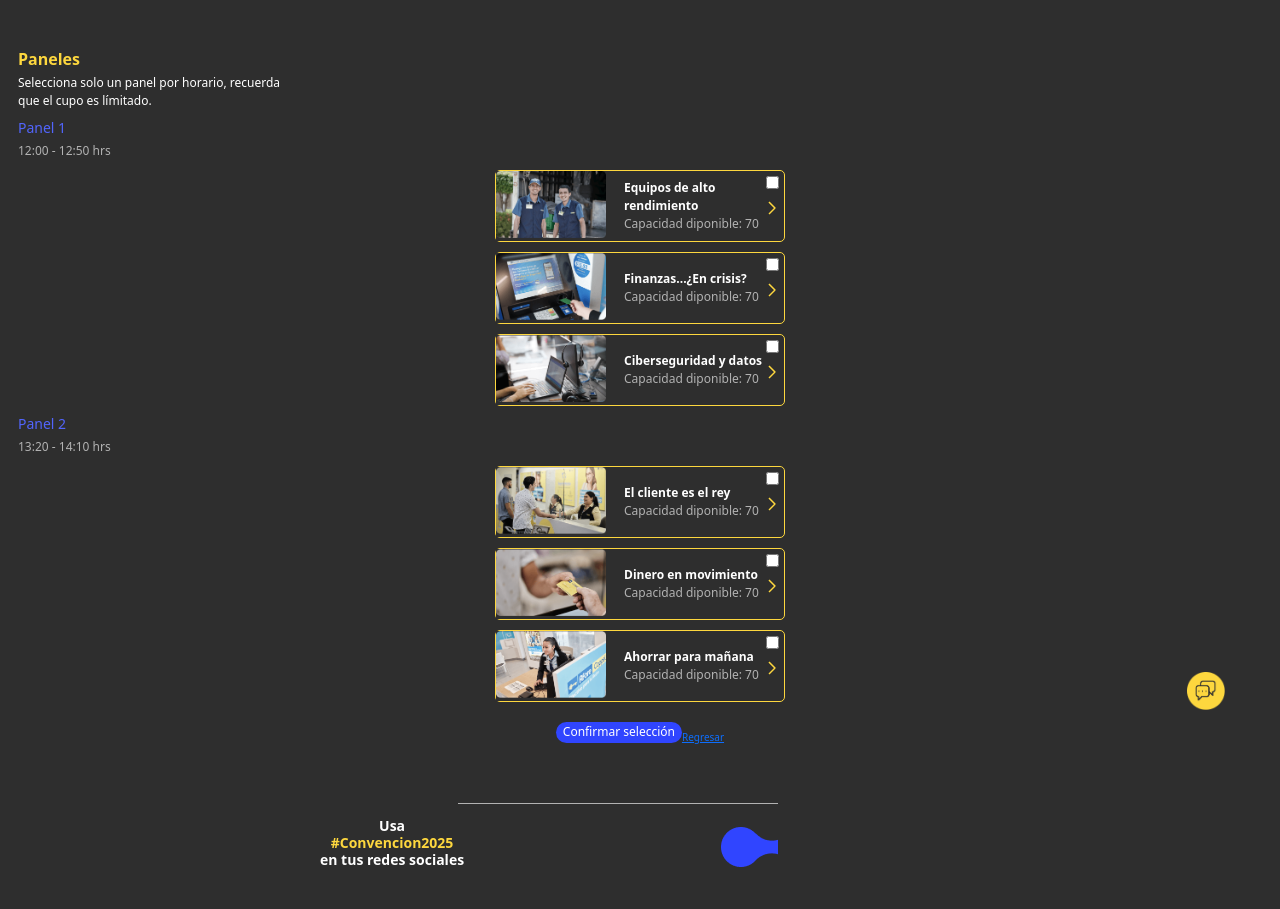
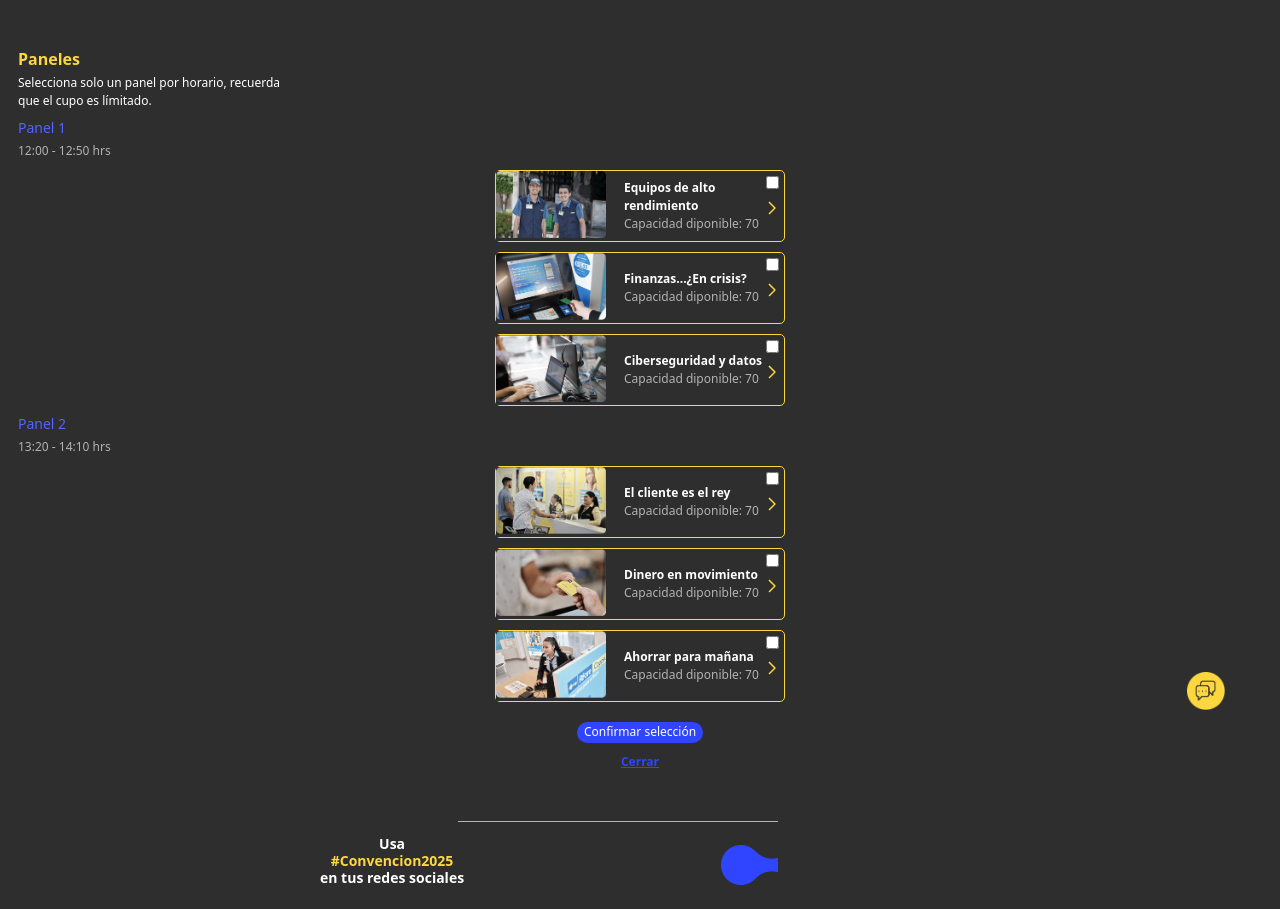
Before and after one commit to mcer23/ConvencionGC, a plain HTML site: page html/temporal/paneles.html in a window 1280 px wide. Drawn offline with nearby package versions, Linux system fonts and the light colour scheme.

Commit message:
correcciones pt 3

```diff
--- a/html/temporal/paneles.html
+++ b/html/temporal/paneles.html
@@ -117,8 +117,9 @@
         </section>
         <div class="button-container">
             <button id="submitButton">Confirmar selección</button>
-            <a href="/html/" class="btn_regresar">Regresar</a>
+            <a href="/html/menu/home.html" class="btn_continuar">Cerrar</a>
         </div>
+
     </main>
     <footer>
         <div>
--- a/html/temporal/temporal.css
+++ b/html/temporal/temporal.css
@@ -72,6 +72,7 @@ html{
 }
 .button-container{
         display: flex;
+        flex-direction: column;
         justify-content: center;
         align-items: center;
         margin-top: 20px;
@@ -87,6 +88,16 @@ html{
         border: none;
         margin-bottom: 10px;
 
+}
+.button-container a{
+        color: #3045FF;
+        font-weight: 700;
+        font-size: 1.2rem;
+        text-align: center;
+
+}
+.button-container a:hover{
+        color: #FDD73EFF;
 }
 footer{
         position: relative;
@@ -110,6 +121,9 @@ footer{
 
 }
 /*************  Paneles  ***********/
+.main_chatico{
+        background-color: transparent;
+}
 .panel--chatico{
         display: flex;
         justify-content: flex-end;
```
Also changed, not shown: html/menu/home.html (+1 -2 lines).
